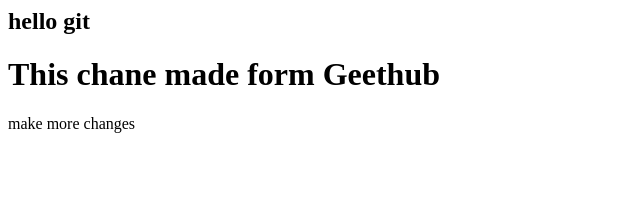
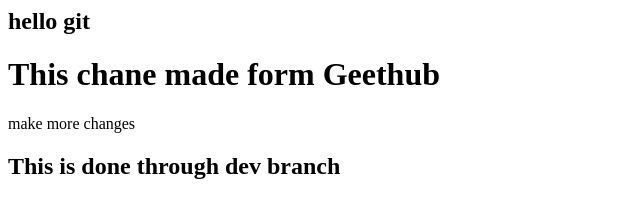
Before and after one commit to SaurabhRathavi/Git-Practice, a plain HTML site: page index.html in a window 1280 px wide. Shown: the whole page, without its empty margins (0-640 px from the left). Drawn offline with Linux system fonts and the light colour scheme.

Commit message:
feature 1 added

```diff
--- a/index.html
+++ b/index.html
@@ -3,3 +3,6 @@
 <h1 class="c1">This chane made form Geethub</h1>
 
 <div>make more changes</div>
+
+
+<h2>This is done through dev branch</h2>
```
